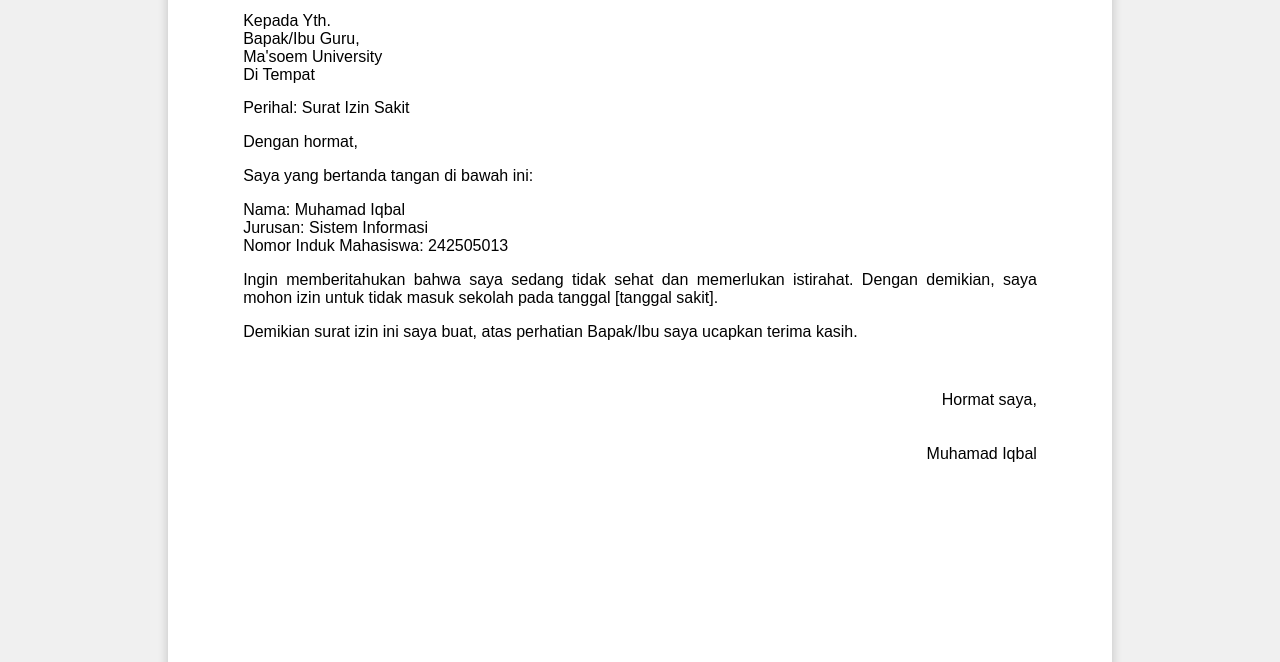
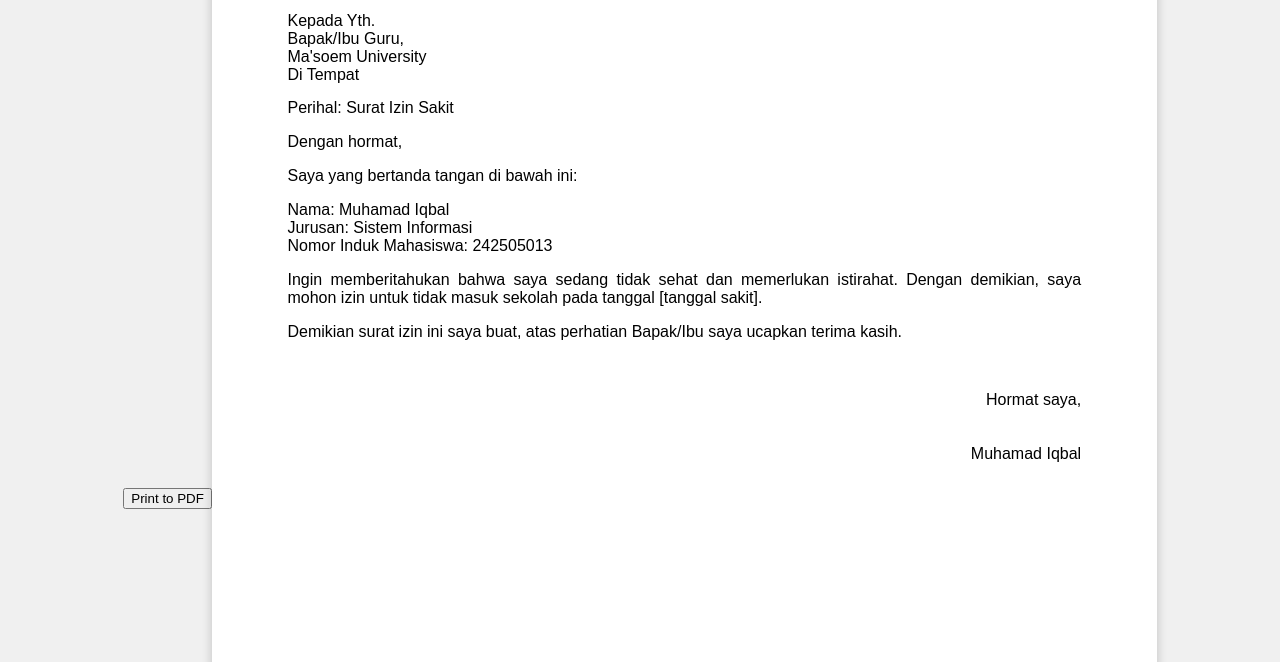
Before and after one commit to Iqbal255/surat_izin, a plain HTML site: page index.html in a window 1280 px wide. Shown: the part 138-800 px from the top of the page. Drawn offline with Linux system fonts and the light colour scheme.

Commit message:
Update index.html

```diff
--- a/index.html
+++ b/index.html
@@ -7,6 +7,10 @@
     <link rel="stylesheet" href="style.css">
 </head>
 <body>
+
+    <!-- Tombol Print -->
+    <button class="print-btn" onclick="printSurat()">Print to PDF</button>
+
     <div class="background">
         <div class="container">
             <div class="surat">
@@ -46,5 +50,16 @@
             </div>
         </div>
     </div>
+
+    <script>
+        function printSurat() {
+            let originalContent = document.body.innerHTML;
+            let printContent = document.querySelector('.container').outerHTML;
+            document.body.innerHTML = printContent;
+            window.print();
+            document.body.innerHTML = originalContent;
+        }
+    </script>
+
 </body>
 </html>
```
